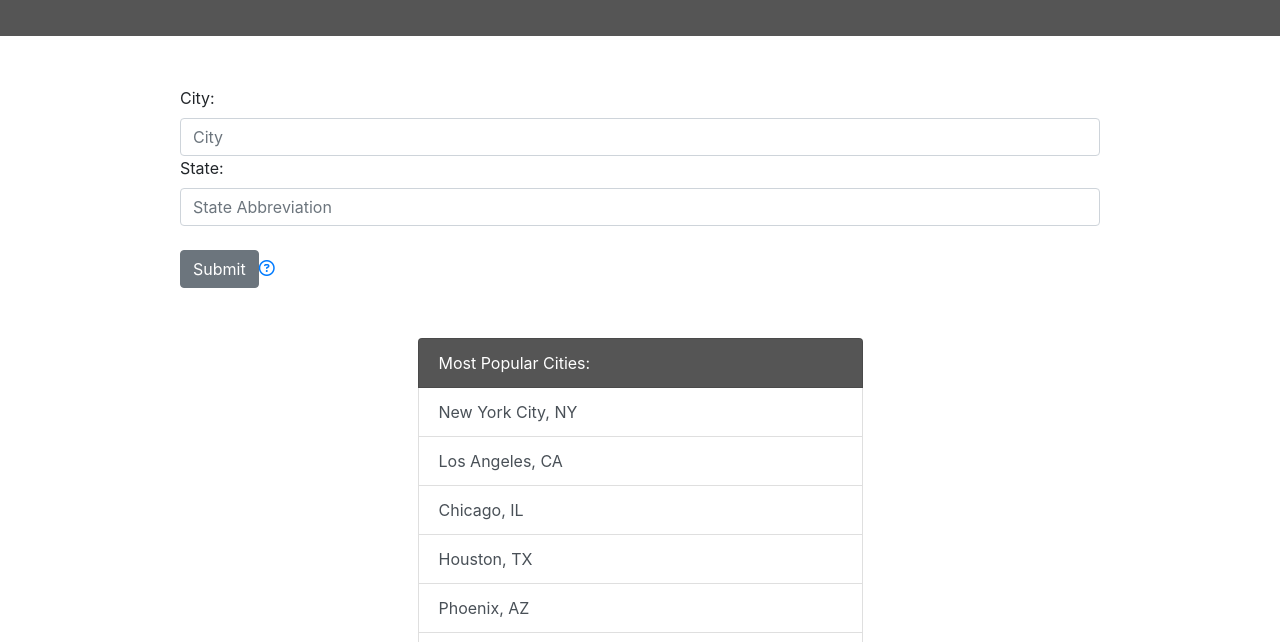
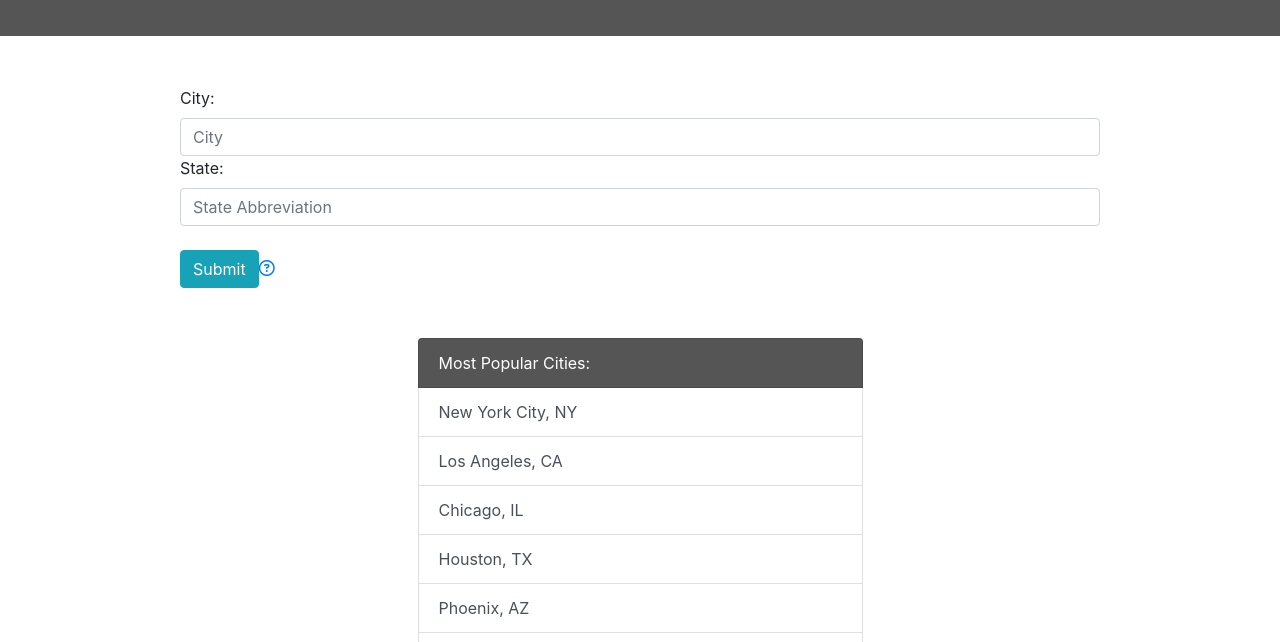
Before and after one commit to andrews1772/AreaRiskAssessment, a plain HTML site: page index.html in a window 1280 px wide. Shown: the part 158-800 px from the top of the page. Drawn offline with nearby package versions, Linux system fonts and the light colour scheme.

Commit message:
Update index.html

```diff
--- a/index.html
+++ b/index.html
@@ -27,7 +27,7 @@
                 <input type="text" class="form-control" pattern="[A-Za-z]+" placeholder="City" id="citySearch" name="citySearch" required/>
                 <label for="stateSearch">State:</label>
                 <input type="text" class="form-control" pattern="^(?:(A[KLRZ]|C[AOT]|D[CE]|FL|GA|HI|I[ADLN]|K[SY]|LA|M[ADEINOST]|N[CDEHJMVY]|O[HKR]|P[AR]|RI|S[CD]|T[NX]|UT|V[AIT]|W[AIVY]))$" placeholder="State Abbreviation" id="stateSearch" name="stateSearch" required/> <br>
-                <input class="btn btn-secondary" type="submit" value="Submit"/><a href="help.html" class="helpButton"><i class="far fa-question-circle"></i></a>
+                <input class="btn btn-info" type="submit" value="Submit"/><a href="help.html" class="helpButton"><i class="far fa-question-circle"></i></a>
                 </form>
         </div>
     </div>
```
